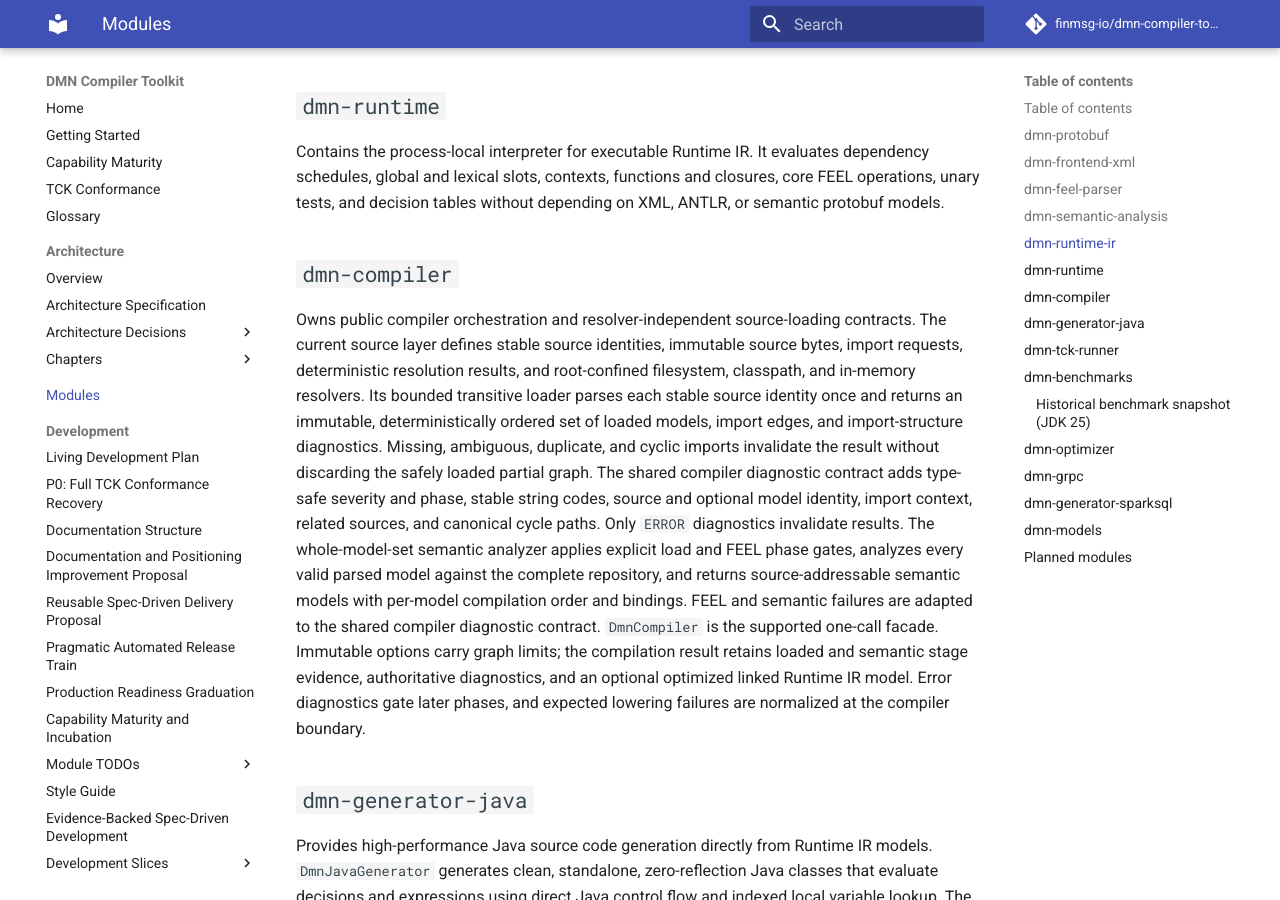
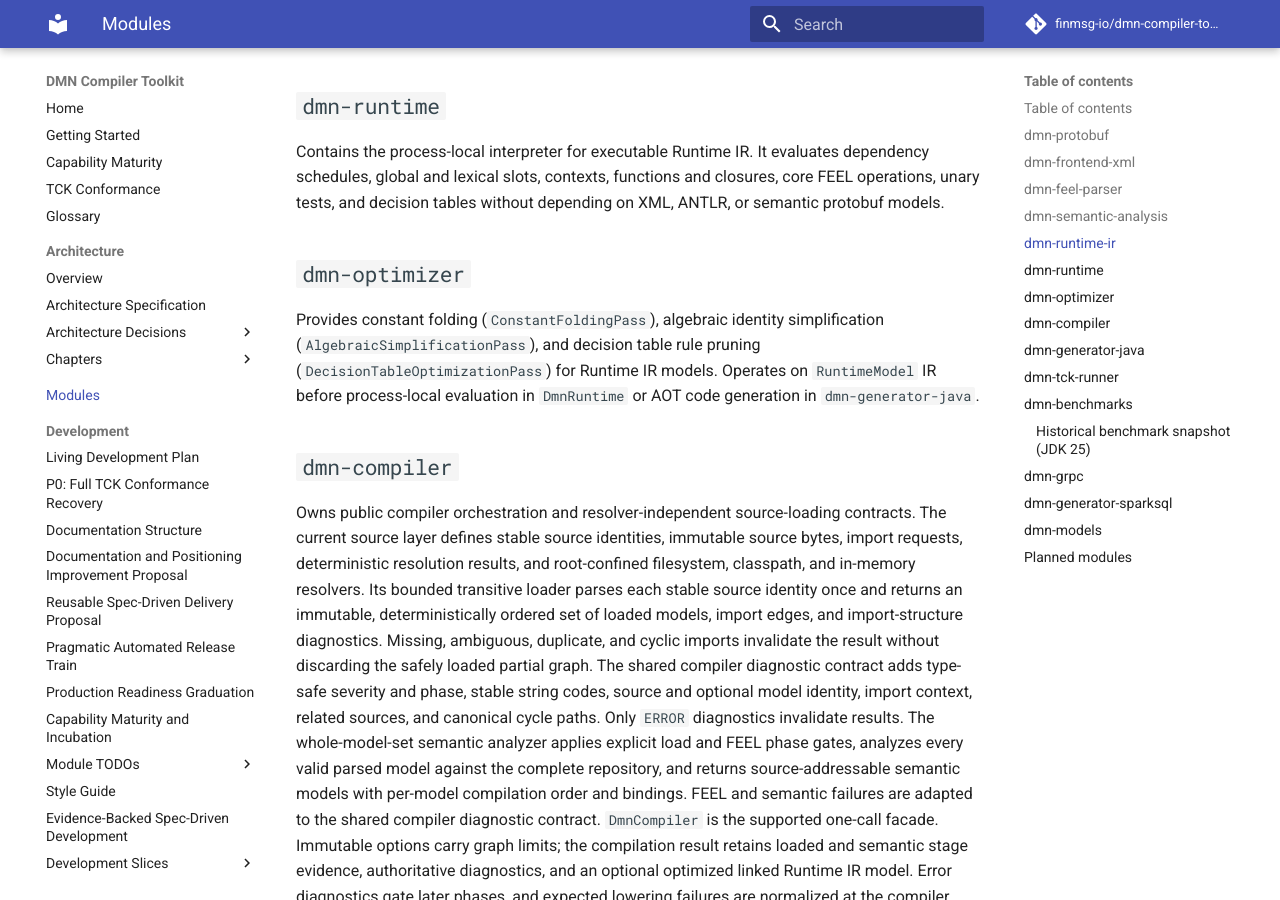
Before and after one commit to finmsg-io/dmn-compiler-toolkit, an MkDocs documentation site: the page built from docs/modules.md, in a window 1280 px wide and 900 px high, scrolled down 3105 px. Built offline with MkDocs 1.6.1 and Material for MkDocs 9.7.7, drawn with Linux system fonts in a browser that asks for light colours; comment, search, counter and statistics services are not loaded; some of the changed text lies outside the part shown.

Commit message:
docs: align modules.md module order with pom.xml reactor definition

```diff
--- a/docs/modules.md
+++ b/docs/modules.md
@@ -9,11 +9,11 @@
 - [dmn-semantic-analysis](#contents-section-4)
 - [dmn-runtime-ir](#contents-section-5)
 - [dmn-runtime](#contents-section-6)
-- [dmn-compiler](#contents-section-7)
-- [dmn-generator-java](#contents-section-8)
-- [dmn-tck-runner](#contents-section-9)
-- [dmn-benchmarks](#contents-section-10)
-- [dmn-optimizer](#contents-section-11)
+- [dmn-optimizer](#contents-section-7)
+- [dmn-compiler](#contents-section-8)
+- [dmn-generator-java](#contents-section-9)
+- [dmn-tck-runner](#contents-section-10)
+- [dmn-benchmarks](#contents-section-11)
 - [dmn-grpc](#contents-section-12)
 - [dmn-generator-sparksql](#contents-section-13)
 - [dmn-models](#contents-section-14)
@@ -120,6 +120,12 @@ unary tests, and decision tables without depending on XML, ANTLR, or semantic pr
 
 
 <a id="contents-section-7"></a>
+## `dmn-optimizer`
+
+Provides constant folding (`ConstantFoldingPass`), algebraic identity simplification (`AlgebraicSimplificationPass`), and decision table rule pruning (`DecisionTableOptimizationPass`) for Runtime IR models. Operates on `RuntimeModel` IR before process-local evaluation in `DmnRuntime` or AOT code generation in `dmn-generator-java`.
+
+
+<a id="contents-section-8"></a>
 ## `dmn-compiler`
 
 Owns public compiler orchestration and resolver-independent source-loading contracts.
@@ -141,7 +147,7 @@ optional optimized linked Runtime IR model. Error diagnostics gate later phases,
 lowering failures are normalized at the compiler boundary.
 
 
-<a id="contents-section-8"></a>
+<a id="contents-section-9"></a>
 ## `dmn-generator-java`
 
 Provides high-performance Java source code generation directly from Runtime IR models.
@@ -157,7 +163,7 @@ String javaSource = generator.generate(runtimeModel);
 Options (`DmnJavaGeneratorOptions`) allow customizing the generated package name, class name, and execution optimization strategies.
 
 
-<a id="contents-section-9"></a>
+<a id="contents-section-10"></a>
 ## `dmn-tck-runner`
 
 Provides a conformance runner for OMG DMN Technology Compatibility Kit (TCK) test cases.
@@ -169,7 +175,7 @@ Embeds the official vendor-neutral [OMG DMN TCK repository](https://dmn-tck.gith
 - **Current executed set**: self-verified cases evaluated across both interpreter and generated Java engines (`OfficialTckSuiteTest`). The authoritative revision, counts, terminology, and known catalogue-accounting limitation are maintained in the [TCK conformance record](tck-conformance.md).
 
 
-<a id="contents-section-10"></a>
+<a id="contents-section-11"></a>
 ## `dmn-benchmarks`
 
 Provides JMH microbenchmarks and reference model workloads comparing `DmnRuntime` vs `dmn-generator-java`. Uses DataFaker (`net.datafaker:datafaker`) to generate realistic input payloads and includes `ReferenceModelRegistry` for pluggable DMN model discovery (`credit-approval.dmn`, `traffic-violation.dmn`, `dq-field-validation.dmn`, `dq-cross-field-consistency.dmn`, `dq-scoring.dmn`).
@@ -183,12 +189,6 @@ in the [benchmark evidence plan](improvements/benchmark-evidence-and-scalability
 - **Traffic Violation Decision Table**: `dmn-generator-java` achieves **6.16M ops/sec** (173 ns/op) vs `DmnRuntime` interpreter **736k ops/sec** (1.25 µs/op) — **~7.2x speedup**.
 - **Credit Approval DRG Graph**: `dmn-generator-java` achieves **1.14M ops/sec** (471 ns/op) vs `DmnRuntime` interpreter **199k ops/sec** (2.12 µs/op) — **~4.5x speedup**.
 - **Scalar Arithmetic**: `dmn-generator-java` achieves **12.0M ops/sec** (124.5 ns/op) vs `DmnRuntime` interpreter **3.88M ops/sec** (258 ns/op) — **~2.1x speedup**.
-
-
-<a id="contents-section-11"></a>
-## `dmn-optimizer`
-
-Provides constant folding (`ConstantFoldingPass`), algebraic identity simplification (`AlgebraicSimplificationPass`), and decision table rule pruning (`DecisionTableOptimizationPass`) for Runtime IR models. Operates on `RuntimeModel` IR before process-local evaluation in `DmnRuntime` or AOT code generation in `dmn-generator-java`.
 
 
 <a id="contents-section-12"></a>
```
Also changed, not shown: docs/todos/index.md (+2 -2 lines), 1 other file.
